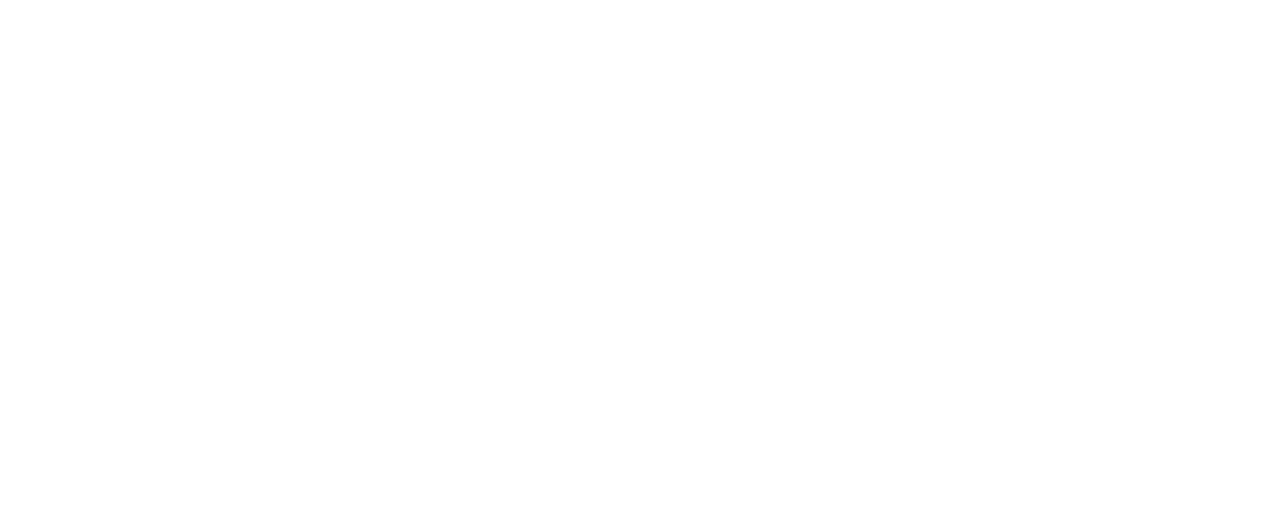
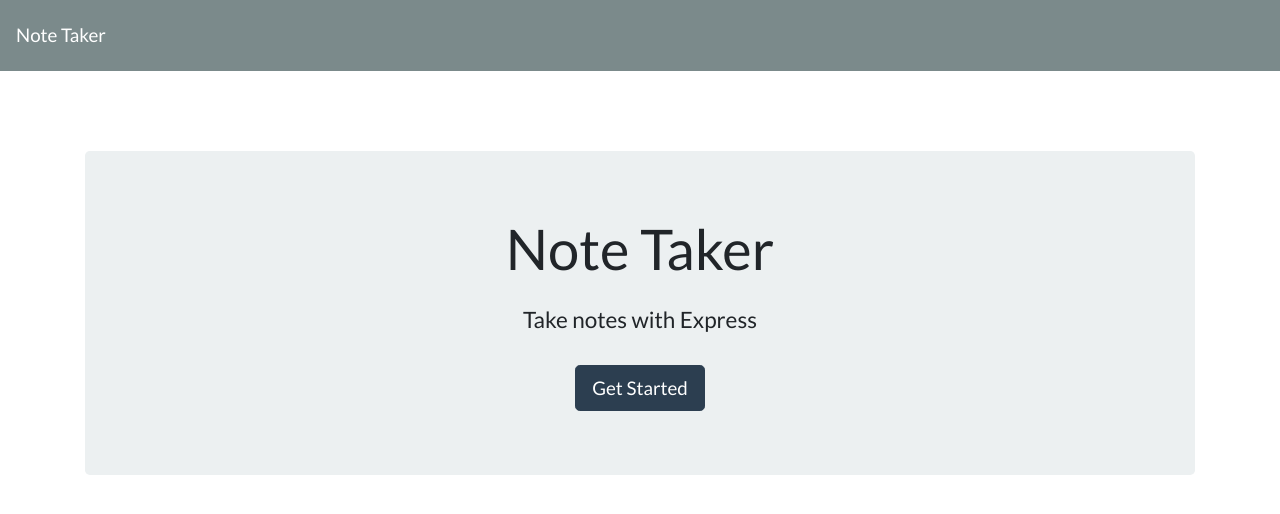
Before and after one commit to phonecologne/Express.JS-Note-Taker, a plain HTML site: page public/index.html in a window 1280 px wide. Drawn offline with nearby package versions, Linux system fonts and the light colour scheme.

Commit message:
like whoa again

```diff
--- a/public/index.html
+++ b/public/index.html
@@ -7,6 +7,18 @@
         <title>Note Taker</title>
         <link rel="stylesheet" href="https://cdnjs.cloudflare.com/ajax/libs/bootswatch/4.1.3/flatly/bootstrap.min.css"/>
     </head>
-
-
+<body>
+    <nav class="navbar navbar-dark bg-dark">
+        <a class="navbar-brand" href="/">Note Taker
+        </a>
+    </nav>
+    <div class="container">
+        <div style="margin-top: 80px;" class="jumbotron text-center">
+            <h1 class="display-4">Note Taker <span role="img" aria-label="Memo"></span></h1>
+            <h4 class="mt-4">Take notes with Express</h4>
+            <a class="btn btn-primary btn-lg mt-4" href="/notes" role="button">Get Started</a>
+        </div>
+    </div>
+    <script src="/public/assets/js/index.js"></script>
+</body>
 </html>
```
Also changed, not shown: public/assets/js/index.js (added).
